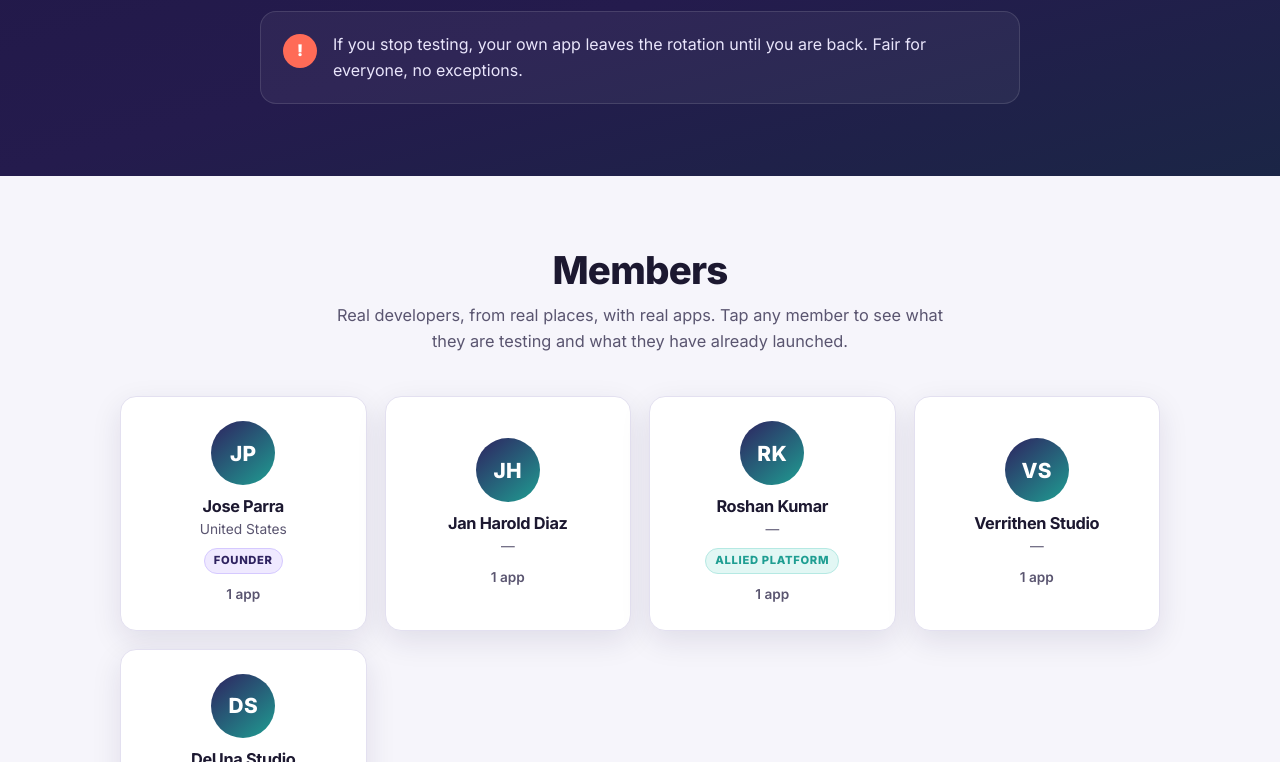
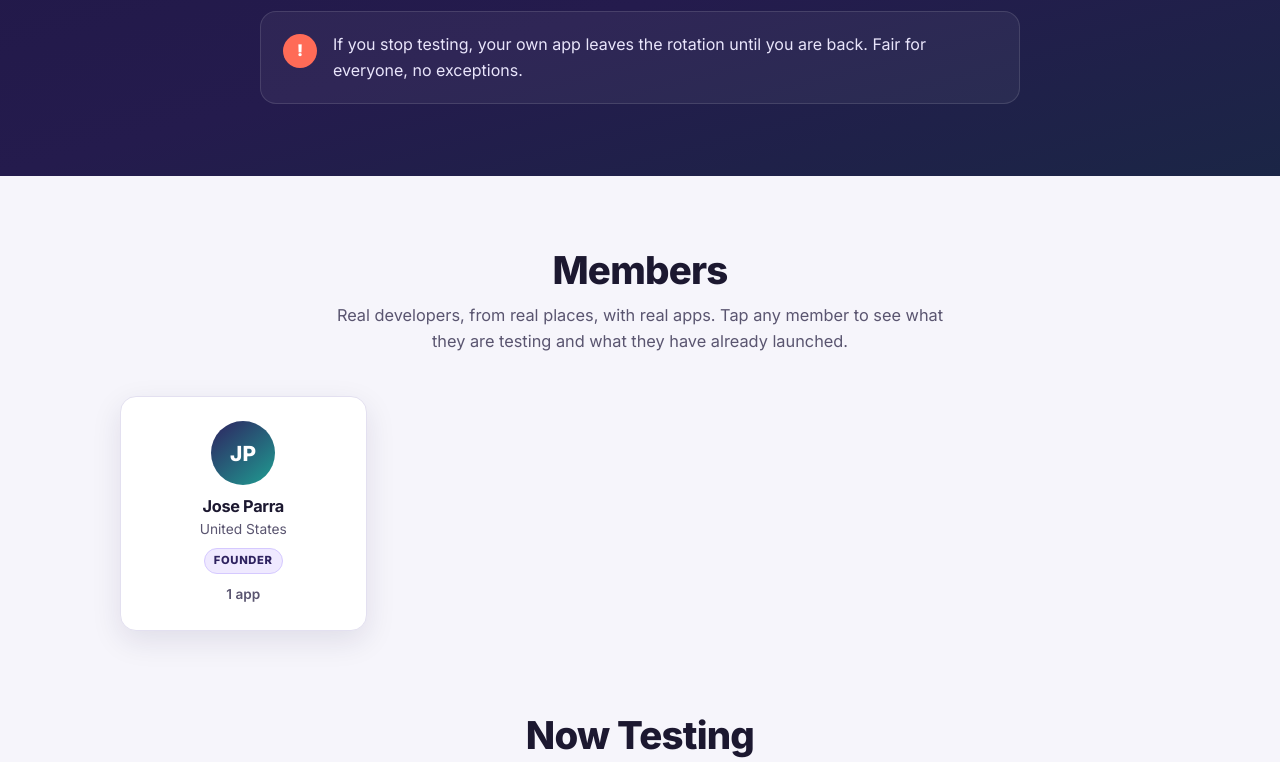
Before and after one commit to Parra-apps/Launch-together-, a plain HTML site: page index.html in a window 1280 px wide. Shown: the part 2038-2800 px from the top of the page. Drawn offline with Linux system fonts and the light colour scheme.

Commit message:
TWL: members join by invitation only (founder only for now)

```diff
--- a/index.html
+++ b/index.html
@@ -522,34 +522,6 @@ const MEMBERS = [
       { name: "CuidaJuntos", descKey: "app_cuidajuntos_desc", link: "https://play.google.com/apps/testing/com.cuidajuntos.app", linkLabel: "optin", start: "2026-10-14" }
     ],
     launched: []
-  },
-  {
-    name: "Jan Harold Diaz", country: "", role: "", noteKey: "", telegram: "",
-    testing: [
-      { name: "SpellRun", descKey: "app_spellrun_desc", link: "https://groups.google.com/g/spellrun-supporters", linkLabel: "join", start: "2026-10-15" }
-    ],
-    launched: []
-  },
-  {
-    name: "Roshan Kumar", country: "", role: "ally", noteKey: "note_roshan", telegram: "",
-    testing: [
-      { name: "LaunchReady", descKey: "app_launchready_desc", link: "https://play.google.com/store/apps/details?id=com.hummout.launchready", linkLabel: "store", start: "2026-10-15" }
-    ],
-    launched: []
-  },
-  {
-    name: "Verrithen Studio", country: "", role: "", noteKey: "", telegram: "",
-    testing: [
-      { name: "Balon Pat!", descKey: "app_balonpat_desc", link: "https://play.google.com/apps/testing/com.verrithen.balonpat", linkLabel: "optin", start: "2026-10-16" }
-    ],
-    launched: []
-  },
-  {
-    name: "DeUna Studio", country: "", role: "", noteKey: "", telegram: "",
-    testing: [
-      { name: "Beacon Breakers", descKey: "app_beacon_desc", link: "", linkLabel: "list", start: "2026-10-14" }
-    ],
-    launched: []
   }
 ];
 
```
